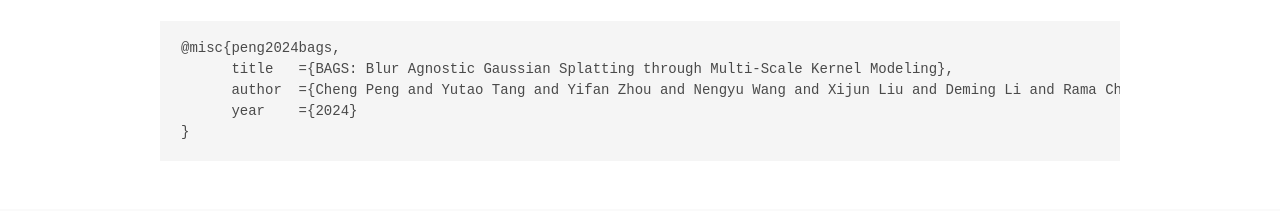
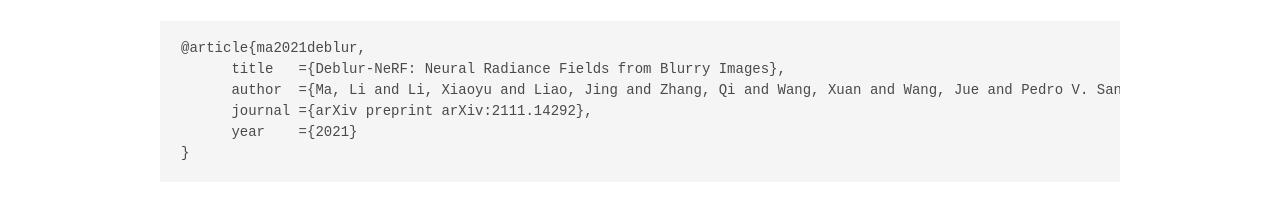
Before and after one commit to nwang43jhu/BAGS, a plain HTML site: page index.html in a window 1280 px wide. Shown: the part 3229-3440 px from the top of the page. Drawn offline with nearby package versions, Linux system fonts and the light colour scheme; some icons are missing.

Commit message:
Update index.html

```diff
--- a/index.html
+++ b/index.html
@@ -398,10 +398,11 @@
 <section class="section" id="BibTeX">
   <div class="container is-max-desktop content">
     <h2 class="title">BibTeX</h2>
-    <pre><code>@misc{peng2024bags,
-      title   ={BAGS: Blur Agnostic Gaussian Splatting through Multi-Scale Kernel Modeling},
-      author  ={Cheng Peng and Yutao Tang and Yifan Zhou and Nengyu Wang and Xijun Liu and Deming Li and Rama Chellappa},
-      year    ={2024}
+    <pre><code>@article{ma2021deblur,
+      title   ={Deblur-NeRF: Neural Radiance Fields from Blurry Images},
+      author  ={Ma, Li and Li, Xiaoyu and Liao, Jing and Zhang, Qi and Wang, Xuan and Wang, Jue and Pedro V. Sander},
+      journal ={arXiv preprint arXiv:2111.14292},
+      year    ={2021}
 }
 </code></pre>
   </div>
```
